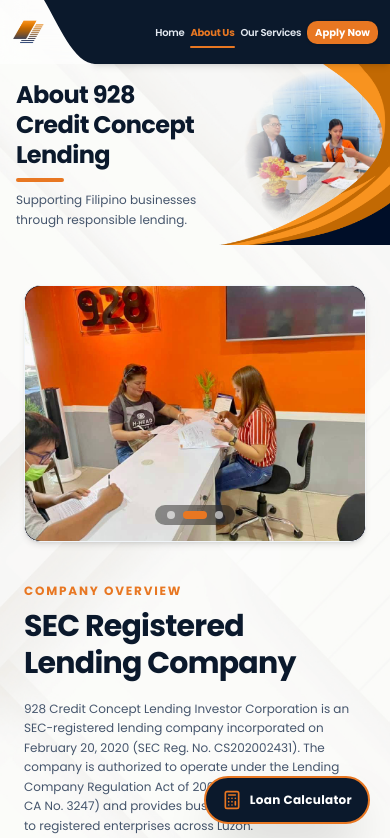
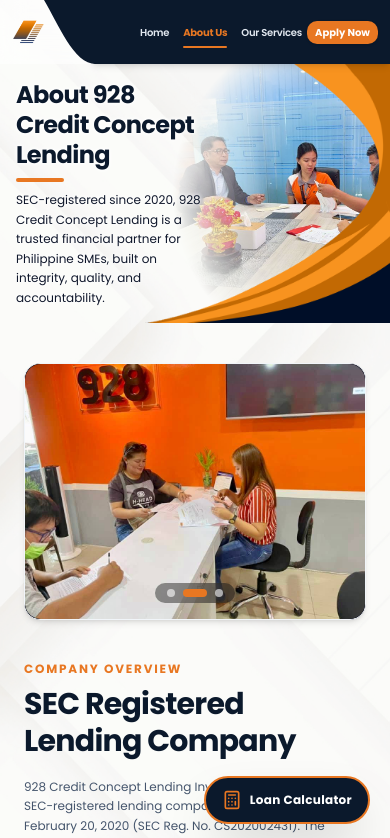
Before and after one commit to JanLancelot/928-lending, a Next.js app: page /about-us in a window 390 px wide. Shown: the top 838 px of the page. Built offline with nearby package versions, Linux system fonts and the light colour scheme.

Commit message:
improved masking design for header

```diff
--- a/src/app/about-us/page.tsx
+++ b/src/app/about-us/page.tsx
@@ -55,38 +55,37 @@
             />
           </div>
 
-          <div className="grid grid-cols-12 gap-3 sm:gap-6 items-center relative z-10 px-0">
+          <div className="relative z-10 min-h-[160px] sm:min-h-[200px] lg:min-h-[240px] flex items-center">
 
-            <div className="col-span-7 lg:col-span-6 space-y-2 sm:space-y-3 z-30 relative px-4 sm:px-6 lg:px-10 py-4 sm:py-6 my-auto flex flex-col justify-center">
+            {/* Masked Hero Background Image */}
+            <div
+              className="absolute inset-y-0 right-0 w-3/5 sm:w-2/3 lg:w-7/12 z-0 overflow-hidden pointer-events-none"
+              style={{
+                WebkitMaskImage: "radial-gradient(circle at 80% 50%, black 30%, transparent 75%)",
+                maskImage: "radial-gradient(circle at 80% 50%, black 30%, transparent 75%)",
+              }}
+            >
+              <Image
+                src="/images/loanpicc.png"
+                alt="928 Credit Concept Lending Headquarters"
+                fill
+                className="object-cover object-center"
+                priority
+              />
+            </div>
+
+            <div className="w-[57%] sm:w-[70%] lg:w-[60%] space-y-2 sm:space-y-3 z-30 relative px-4 sm:px-6 lg:px-10 py-4 sm:py-6 my-auto flex flex-col justify-center">
               <div className="space-y-1">
-                <h1 className="text-2xl sm:text-4xl lg:text-5xl font-bold tracking-tight text-[#0B192C] leading-tight">
+                <h1 className="text-2xl sm:text-4xl lg:text-5xl font-bold tracking-tight text-[#0B192C] leading-tight [text-shadow:_0_0_4px_#ffffff,_0_0_4px_#ffffff]">
                   About 928 Credit Concept Lending
                 </h1>
               </div>
 
               <div className="w-12 h-1 bg-[#E87722] rounded-full"></div>
 
-              <p className="text-xs sm:text-sm text-slate-600 max-w-md leading-relaxed">
-                Supporting Filipino businesses through responsible lending.
+              <p className="text-xs sm:text-sm text-slate-900 max-w-md leading-relaxed [text-shadow:_0_0_4px_#ffffff,_0_0_4px_#ffffff]">
+                SEC-registered since 2020, 928 Credit Concept Lending is a trusted financial partner for Philippine SMEs, built on integrity, quality, and accountability.
               </p>
-            </div>
-
-            <div className="col-span-5 lg:col-span-6 relative min-h-[150px] sm:min-h-[190px] lg:min-h-[240px] flex items-stretch justify-end z-0 self-stretch">
-              <div
-                className="absolute inset-0 z-5 overflow-hidden"
-                style={{
-                  WebkitMaskImage: "radial-gradient(circle at 60% 50%, black 25%, transparent 65%)",
-                  maskImage: "radial-gradient(circle at 60% 50%, black 25%, transparent 65%)",
-                }}
-              >
-                <Image
-                  src="/images/loanpicc.png"
-                  alt="928 Credit Concept Lending Headquarters"
-                  fill
-                  className="object-cover object-center"
-                  priority
-                />
-              </div>
             </div>
 
           </div>
--- a/src/app/apply-now/page.tsx
+++ b/src/app/apply-now/page.tsx
@@ -17,38 +17,37 @@
             />
           </div>
 
-          <div className="grid grid-cols-12 gap-3 sm:gap-6 items-center relative z-10 px-0">
+          <div className="relative z-10 min-h-[160px] sm:min-h-[200px] lg:min-h-[240px] flex items-center">
 
-            <div className="col-span-7 lg:col-span-6 space-y-2 sm:space-y-3 z-30 relative px-4 sm:px-6 lg:px-10 py-4 sm:py-6 my-auto flex flex-col justify-center">
+            {/* Masked Hero Background Image */}
+            <div
+              className="absolute inset-y-0 right-0 w-3/5 sm:w-2/3 lg:w-7/12 z-0 overflow-hidden pointer-events-none"
+              style={{
+                WebkitMaskImage: "radial-gradient(circle at 80% 50%, black 30%, transparent 75%)",
+                maskImage: "radial-gradient(circle at 80% 50%, black 30%, transparent 75%)",
+              }}
+            >
+              <Image
+                src="/images/loanpicc.png"
+                alt="928 Credit Concept Lending Application Portal"
+                fill
+                className="object-cover object-center"
+                priority
+              />
+            </div>
+
+            <div className="w-[57%] sm:w-[70%] lg:w-[60%] space-y-2 sm:space-y-3 z-30 relative px-4 sm:px-6 lg:px-10 py-4 sm:py-6 my-auto flex flex-col justify-center">
               <div className="space-y-1">
-                <h1 className="text-2xl sm:text-4xl lg:text-5xl font-bold tracking-tight text-[#0B192C] leading-tight">
+                <h1 className="text-2xl sm:text-4xl lg:text-5xl font-bold tracking-tight text-[#0B192C] leading-tight [text-shadow:_0_0_4px_#ffffff,_0_0_4px_#ffffff]">
                   Loan Application
                 </h1>
               </div>
 
               <div className="w-12 h-1 bg-[#E87722] rounded-full"></div>
 
-              <p className="text-xs sm:text-sm text-slate-600 max-w-md leading-relaxed">
+              <p className="text-xs sm:text-sm text-slate-900 max-w-md leading-relaxed [text-shadow:_0_0_4px_#ffffff,_0_0_4px_#ffffff]">
                 Fill out the form below to start your commercial loan application. Our team will review your information and get in touch as soon as possible.
               </p>
-            </div>
-
-            <div className="col-span-5 lg:col-span-6 relative min-h-[150px] sm:min-h-[190px] lg:min-h-[240px] flex items-stretch justify-end z-0 self-stretch">
-              <div
-                className="absolute inset-0 z-5 overflow-hidden"
-                style={{
-                  WebkitMaskImage: "radial-gradient(circle at 60% 50%, black 25%, transparent 65%)",
-                  maskImage: "radial-gradient(circle at 60% 50%, black 25%, transparent 65%)",
-                }}
-              >
-                <Image
-                  src="/images/loanpicc.png"
-                  alt="928 Credit Concept Lending Application Portal"
-                  fill
-                  className="object-cover object-center"
-                  priority
-                />
-              </div>
             </div>
 
           </div>
--- a/src/app/our-services/page.tsx
+++ b/src/app/our-services/page.tsx
@@ -77,38 +77,37 @@
             />
           </div>
 
-          <div className="grid grid-cols-12 gap-3 sm:gap-6 items-center relative z-10 px-0">
+          <div className="relative z-10 min-h-[160px] sm:min-h-[200px] lg:min-h-[240px] flex items-center">
 
-            <div className="col-span-7 lg:col-span-6 space-y-2 sm:space-y-3 z-30 relative px-4 sm:px-6 lg:px-10 py-4 sm:py-6 my-auto flex flex-col justify-center">
+            {/* Masked Hero Background Image */}
+            <div
+              className="absolute inset-y-0 right-0 w-3/5 sm:w-2/3 lg:w-7/12 z-0 overflow-hidden pointer-events-none"
+              style={{
+                WebkitMaskImage: "radial-gradient(circle at 80% 50%, black 30%, transparent 75%)",
+                maskImage: "radial-gradient(circle at 80% 50%, black 30%, transparent 75%)",
+              }}
+            >
+              <Image
+                src="/images/building.jpg"
+                alt="928 Credit Concept Financial Advisory Team"
+                fill
+                className="object-cover object-center"
+                priority
+              />
+            </div>
+
+            <div className="w-[57%] sm:w-[70%] lg:w-[60%] space-y-2 sm:space-y-3 z-30 relative px-4 sm:px-6 lg:px-10 py-4 sm:py-6 my-auto flex flex-col justify-center">
               <div className="space-y-1">
-                <h1 className="text-2xl sm:text-4xl lg:text-5xl font-bold tracking-tight text-[#0B192C] leading-tight">
+                <h1 className="text-2xl sm:text-4xl lg:text-5xl font-bold tracking-tight text-[#0B192C] leading-tight [text-shadow:_0_0_4px_#ffffff,_0_0_4px_#ffffff]">
                   Business Loan Solutions
                 </h1>
               </div>
 
               <div className="w-12 h-1 bg-[#E87722] rounded-full"></div>
 
-              <p className="text-xs sm:text-sm text-slate-600 max-w-md leading-relaxed">
+              <p className="text-xs sm:text-sm text-slate-900 max-w-md leading-relaxed [text-shadow:_0_0_4px_#ffffff,_0_0_4px_#ffffff]">
                 Helping businesses move forward.
               </p>
-            </div>
-
-            <div className="col-span-5 lg:col-span-6 relative min-h-[150px] sm:min-h-[190px] lg:min-h-[240px] flex items-stretch justify-end z-0 self-stretch">
-              <div
-                className="absolute inset-0 z-5 overflow-hidden"
-                style={{
-                  WebkitMaskImage: "radial-gradient(circle at 60% 50%, black 25%, transparent 65%)",
-                  maskImage: "radial-gradient(circle at 60% 50%, black 25%, transparent 65%)",
-                }}
-              >
-                <Image
-                  src="/images/building.jpg"
-                  alt="928 Credit Concept Financial Advisory Team"
-                  fill
-                  className="object-cover object-center"
-                  priority
-                />
-              </div>
             </div>
 
           </div>
--- a/src/components/navbar.tsx
+++ b/src/components/navbar.tsx
@@ -59,7 +59,7 @@
               </svg>
             </div>
 
-            <nav className="flex items-center gap-1.5 sm:gap-3 md:gap-6 lg:gap-12 ml-auto mr-1.5 sm:mr-3 md:mr-6 lg:mr-8 min-w-0">
+            <nav className="flex items-center gap-3.5 sm:gap-4 md:gap-6 lg:gap-12 ml-auto mr-1.5 sm:mr-3 md:mr-6 lg:mr-8 min-w-0">
               {navItems.map((item) => {
                 const isActive = pathname === item.href;
                 return (
```
Also changed, not shown: src/app/page.tsx (+24 -25 lines).
